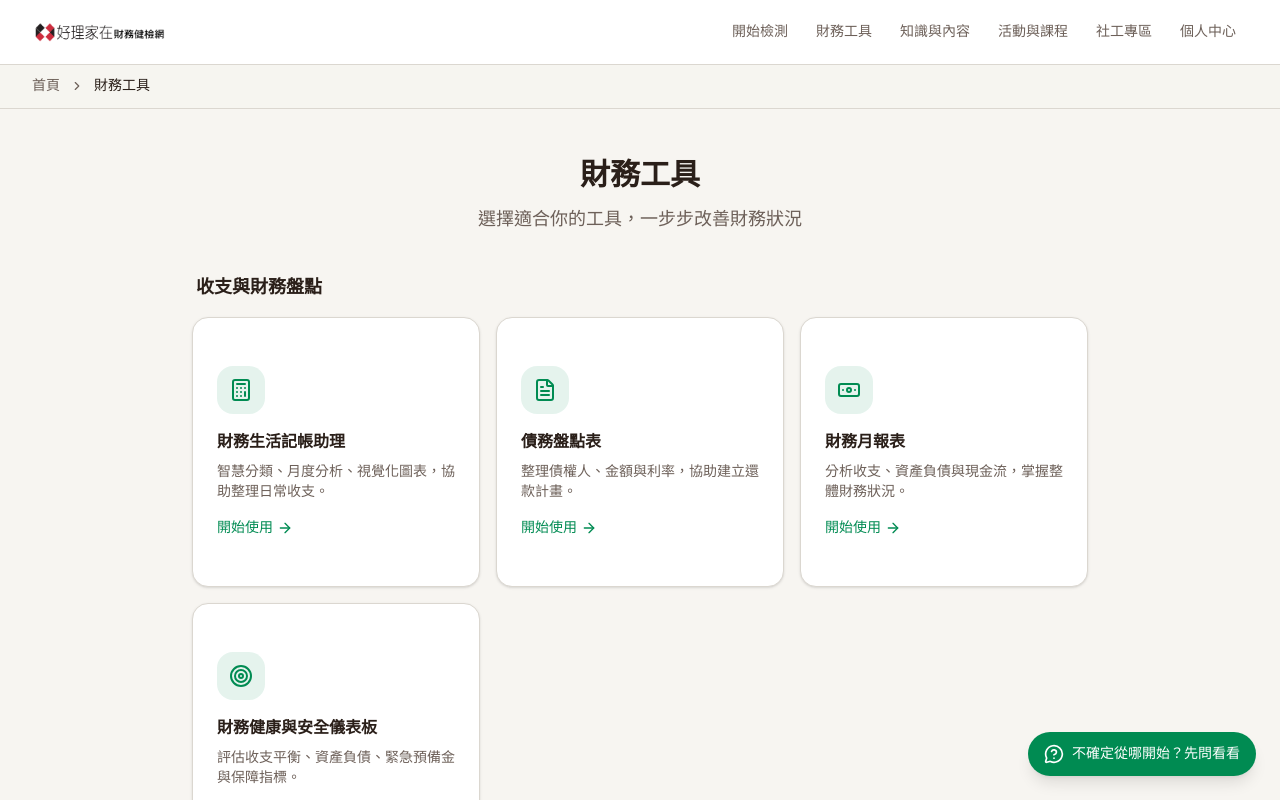
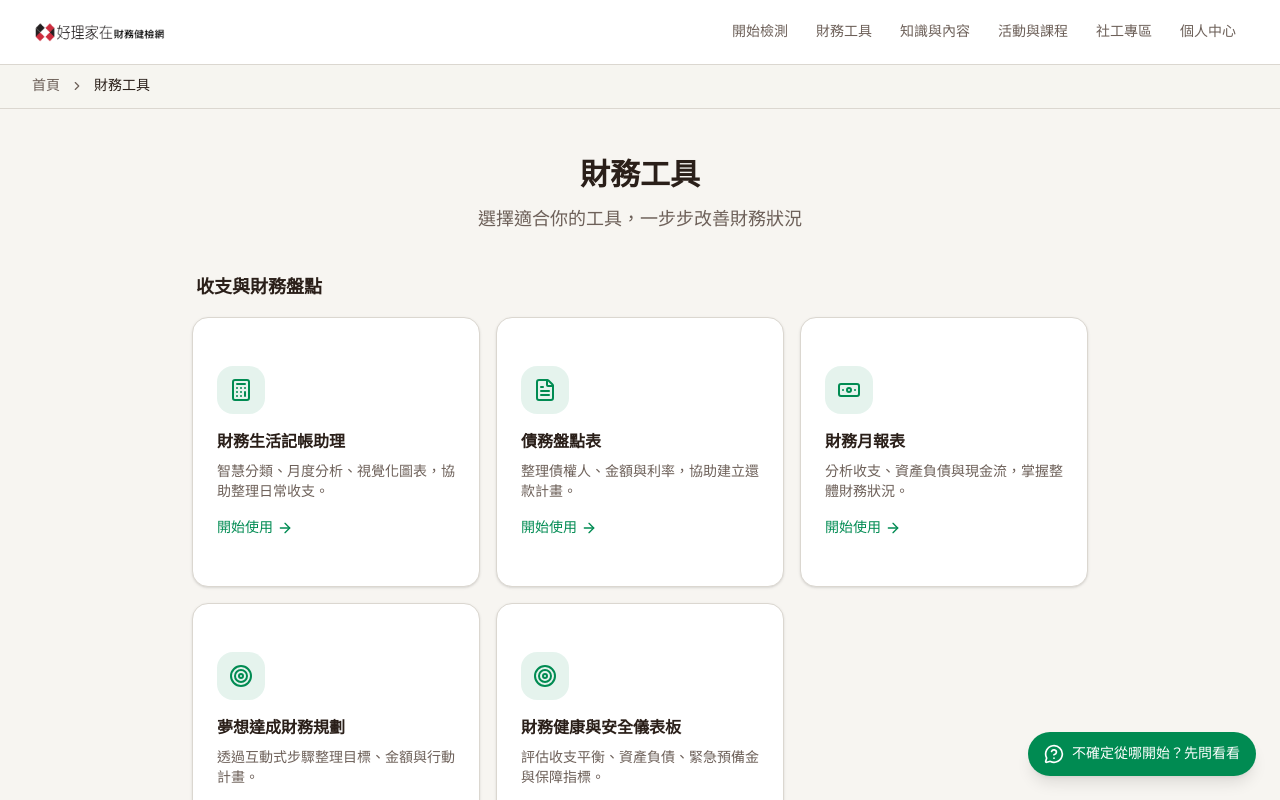
Before and after one commit to Kevin-Yeh-egroup/cowork-website, a Next.js app: page /toolbox in a window 1280 px wide. Shown: the top 800 px of the page. Built offline with nearby package versions, Linux system fonts and the light colour scheme.

Commit message:
Add financial planning link and category to ToolboxPage; update external links to include new financial planning resource for enhanced user guidance.

```diff
--- a/app/toolbox/page.tsx
+++ b/app/toolbox/page.tsx
@@ -32,6 +32,12 @@ const categories = [
         title: "財務月報表",
         description: "分析收支、資產負債與現金流，掌握整體財務狀況。",
         icon: Banknote,
+      },
+      {
+        href: externalLinks.financialPlanning,
+        title: "夢想達成財務規劃",
+        description: "透過互動式步驟整理目標、金額與行動計畫。",
+        icon: Target,
       },
       {
         href: accountingToolLink("financial-health-dashboard", 3),
--- a/lib/external-links.ts
+++ b/lib/external-links.ts
@@ -2,6 +2,7 @@ export const externalLinks = {
   askIvy: "https://www.familyfinhealth.com/ask-ivy",
   emergencySupport: "https://www.familyfinhealth.com/emergency-support",
   financialCalculator: "https://www.familyfinhealth.com/toolbox/financial-calculator",
+  financialPlanning: "https://www.familyfinhealth.com/financial-planning",
   financialResilience: "https://www.familyfinhealth.com/financial-resilience",
   financialAnxiety: "https://www.familyfinhealth.com/financial-anxiety",
   fraudDefense: "https://www.familyfinhealth.com/fraud-defense",
```
